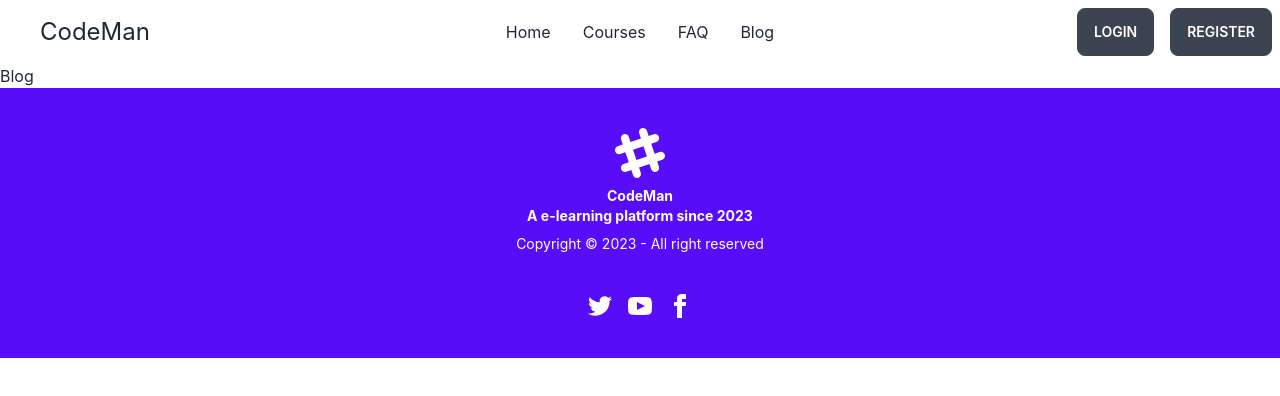
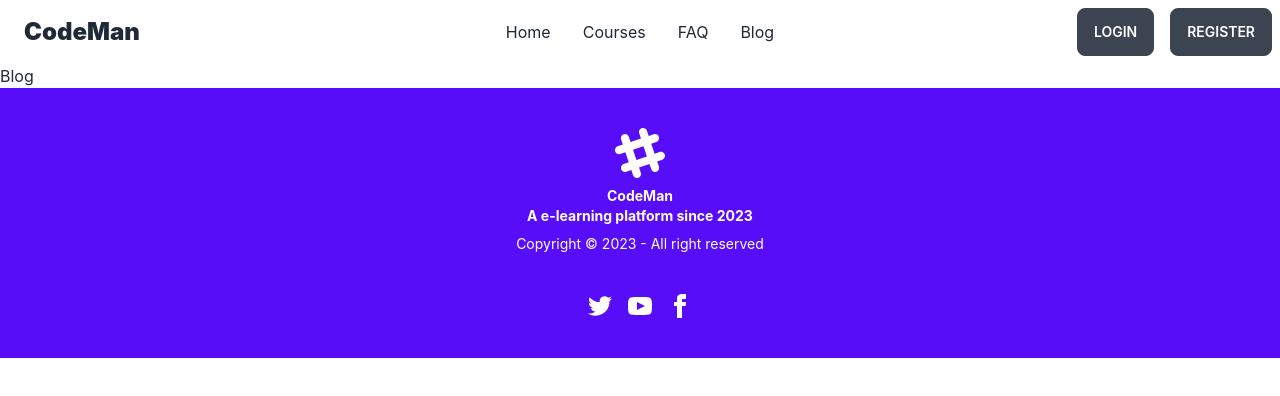
Before and after one commit to esamohammad/code-man-educational-site, a React (Create React App) app in the folder client/: page /blog in a window 1280 px wide. Shown: the top 396 px of the page. Built offline with nearby package versions, Linux system fonts and the light colour scheme.

Commit message:
data load and set it courses useLoader

```diff
--- a/client/src/components/Navbar.js
+++ b/client/src/components/Navbar.js
@@ -46,7 +46,7 @@ const Navbar = () => {
             </li>
           </ul>
         </div>
-        <Link to ='./'className="normal-case text-base sm:ms-8 xl:text-2xl ">
+        <Link to ='./'className="normal-case text-lg font-black ms-0  sm:text-2xl sm:ms-4 ">
           CodeMan
         </Link>
       </div>
--- a/client/src/pages/Courses.js
+++ b/client/src/pages/Courses.js
@@ -1,9 +1,11 @@
 import React from 'react';
+import { useLoaderData } from 'react-router-dom';
 
 const Courses = () => {
+    const courses = useLoaderData();
     return (
         <div>
-            Courses
+            <h1 className='text-center'>Data: {courses.length}</h1>
         </div>
     );
 };
--- a/client/src/routes/Routes.js
+++ b/client/src/routes/Routes.js
@@ -24,7 +24,7 @@ export const router = createBrowserRouter([
       {
         path: "/courses",
         element: <Courses></Courses>,
-        loader: () => fetch("https://learning-bee-server.vercel.app/courses"),
+        loader: () => fetch("http://localhost:5000/courses"),
       },
 
       {
```
